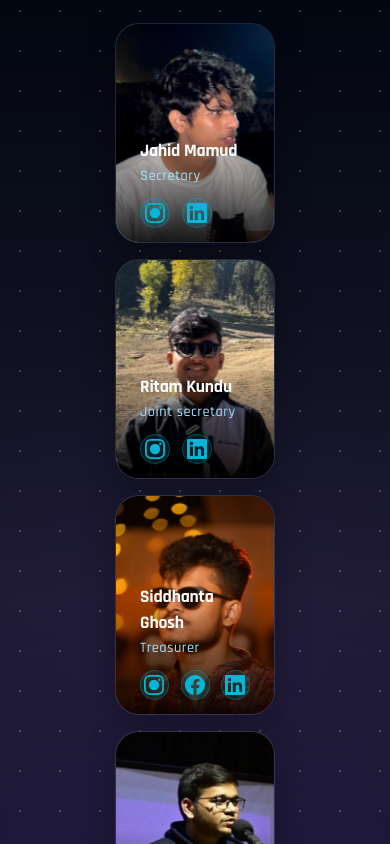
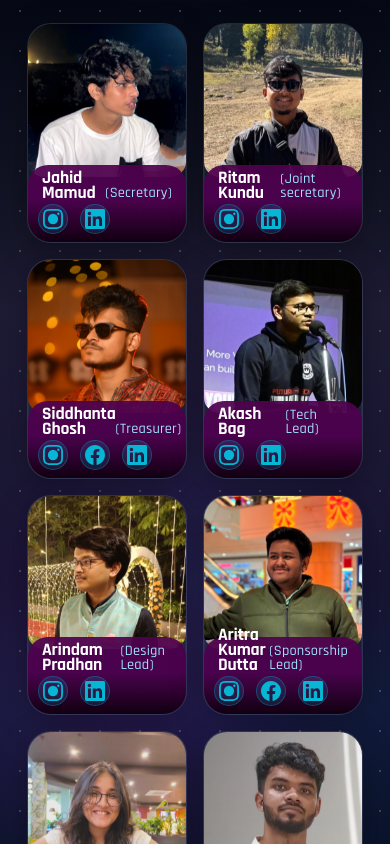
Before and after one commit to skmdJeesan/Convolution-XI, a Next.js app: page / in a window 390 px wide. Shown: the part 2380-3224 px from the top of the page. Built offline with nearby package versions, Linux system fonts and the light colour scheme; no server answers.

Commit message:
Team lag fixed

```diff
--- a/src/components/Team.tsx
+++ b/src/components/Team.tsx
@@ -142,8 +142,10 @@ const TeamCard = memo(({ member, variants }: { member: TeamMember, variants: any
 
         {/* Info Overlay */}
         <div className="team-card-info-overlay">
-          <h3 className="font-rajdhani team-card-name">{member.name}</h3>
-          <p className="font-rajdhani team-card-post">{member.post}</p>
+          <div className="team-card-name-post">
+            <h3 className="font-rajdhani team-card-name">{member.name}</h3>
+            <p className="font-rajdhani team-card-post">({member.post})</p>
+          </div>
 
           {/* Social Links */}
           <div className="team-card-socials">
@@ -189,7 +191,7 @@ function Team() {
           variants={headerVariants}
           initial="hidden"
           whileInView="visible"
-          viewport={{ once: true }}
+          viewport={{ once: true, amount: 0.5 }}
           className="flex flex-col items-center pointer-events-none select-none mb-5"
         >
           <h1 className="font-orbitron font-bold text-center text-3xl sm:text-4xl tracking-wide text-transparent bg-clip-text bg-linear-to-b from-blue-200 to-purple-200 drop-shadow-[0_0_15px_rgba(255,255,255,0.15)] whitespace-nowrap uppercase">
--- a/src/components/TeamStyles.css
+++ b/src/components/TeamStyles.css
@@ -76,7 +76,7 @@
   );
   border-radius: 50%;
   transform: translate(-50%, -50%);
-  filter: blur(60px);
+  /* filter: blur(10px); */
   animation: spotlightPulse 6s ease-in-out infinite;
   z-index: 1;
   pointer-events: none;
@@ -160,8 +160,8 @@
     rgba(30, 41, 59, 0.2) 100%
   );
 
-  backdrop-filter: blur(10px);
-  -webkit-backdrop-filter: blur(10px); /* Safari support */
+  /* backdrop-filter: blur(10px);
+  -webkit-backdrop-filter: blur(10px); Safari support */
   border: 1px solid rgba(148, 163, 184, 0.15);
 
   box-shadow:
@@ -213,7 +213,7 @@
 }
 
 .team-card-wrapper:hover .team-card-image {
-  transform: scale(1.1);
+  transform: scale(1.05);
 }
 
 .team-card-avatar {
@@ -240,7 +240,7 @@
 /* CARD INFO OVERLAY */
 .team-card-info-overlay {
   position: absolute;
-  top: 0;
+  bottom: 0;
   left: 0;
   width: 100%;
   height: 100%;
@@ -265,6 +265,8 @@
   transform: translateY(0);
   pointer-events: auto;
 }
+
+.team-card-name-post { display: flex; flex-direction: column;}
 
 .team-card-name {
   font-size: 1.1rem;
@@ -350,12 +352,17 @@
 }
 
 @media (max-width: 480px) {
-  .team-section { padding: 40px 8px; }
+  .team-section { padding: 40px 4px; }
   .team-title { font-size: 1.75rem; }
   .team-cards-container { gap: 16px; padding: 16px 8px; }
+  .team-card-image-container { width: 100%; height: 70%; border-radius: 10%; }
   .team-card { width: 160px; height: 220px; }
+  .team-card-image {object-fit: cover; top: 0}
   .team-spotlight-glow { width: 400px; height: 400px; }
-  .team-card-info-overlay { opacity: 1; }
+  .team-card-info-overlay { opacity: 1; padding: 18px 10px; background-color: rgba(79, 2, 79, 0.932); height: 40%; border-radius: 20px;}
+  .team-card-name-post {line-height: 14px; padding: 0 4px; flex-direction: row; align-items: end; justify-content: normal; margin-bottom: 2px;}
+  .team-card-name {margin-bottom: 1px; font-size: 1.1rem; line-height: 15px;}
+  .team-card-post {margin-bottom: 2px; margin-top: 0; font-size: 0.9rem; letter-spacing: 0.2px;}
 }
 
 @media (prefers-reduced-motion: reduce) {
--- a/src/proxy.ts
+++ b/src/proxy.ts
@@ -12,7 +12,8 @@ export async function proxy(request: NextRequest) {
     '/favicon.ico',
     '/forget-password',
     '/reset-password',
-    '/verify-email'
+    '/verify-email',
+    '/events'
   ];
 
   // Helper to check if the current path is public
```
